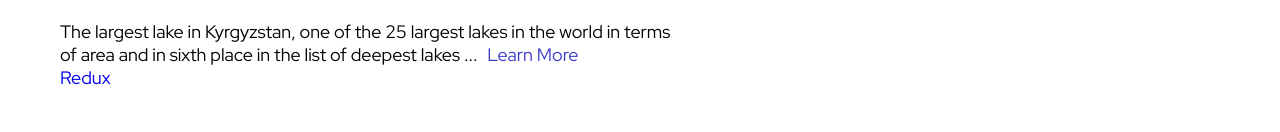
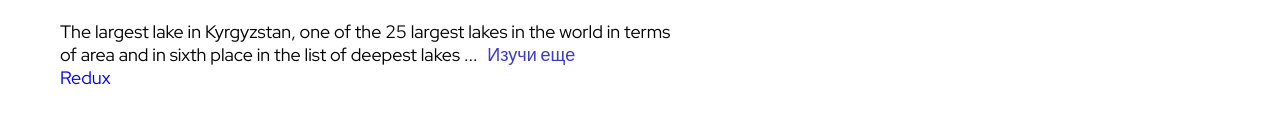
Before and after one commit to TravelKyrgyzstan2022/TravelFront, a React (Create React App) app: page / in a window 1280 px wide. Shown: the part 1711-1843 px from the top of the page. Built offline with nearby package versions, Linux system fonts and the light colour scheme.

Commit message:
first fix

```diff
--- a/src/pages/HomePage/HomePage.jsx
+++ b/src/pages/HomePage/HomePage.jsx
@@ -32,7 +32,7 @@ const HomePage = () => {
                   window.open("https://en.wikipedia.org/wiki/Issyk-Kul")
                 }
               >
-                Learn More
+                Изучи еще
               </button>
               <Link to="/redux">
                 <nav className={home.item}>Redux</nav>
```
